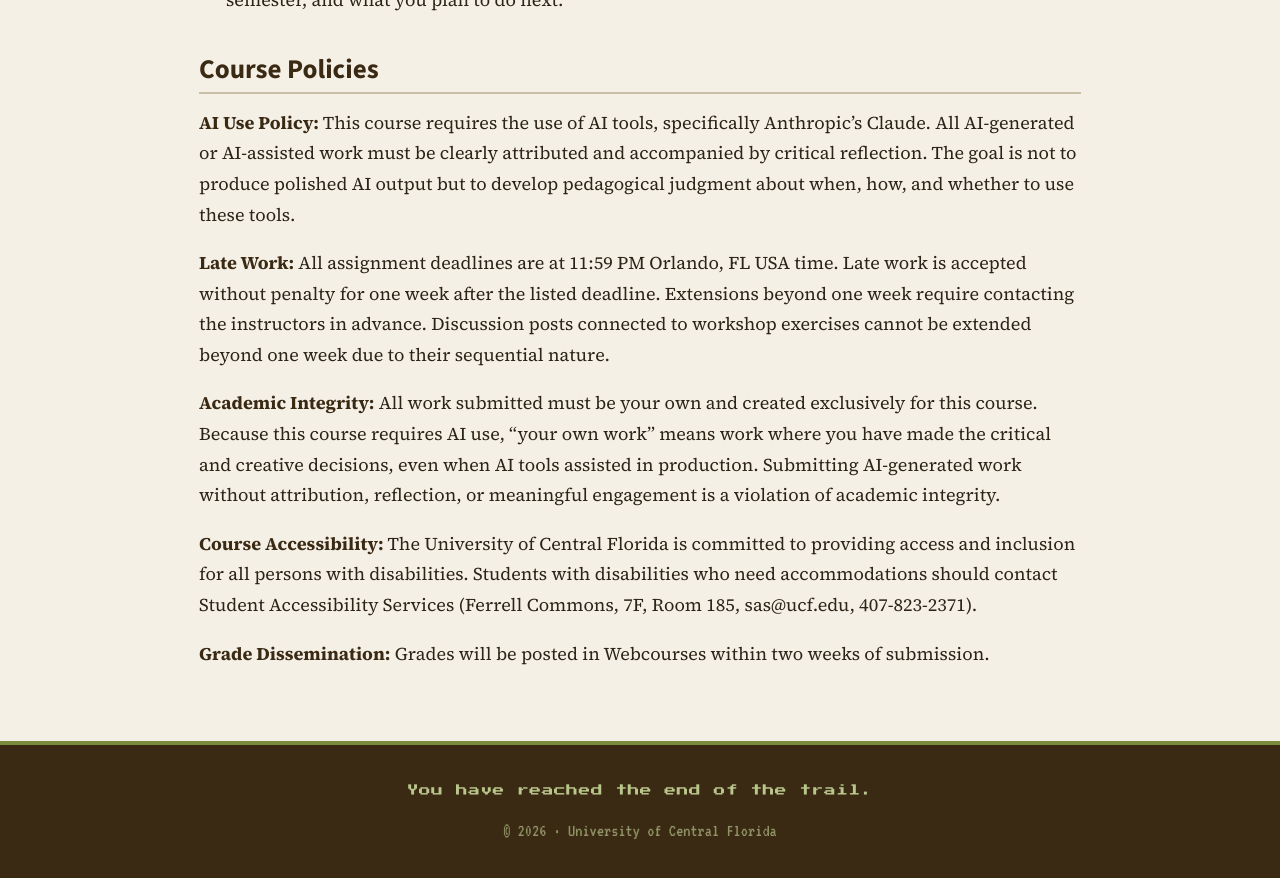
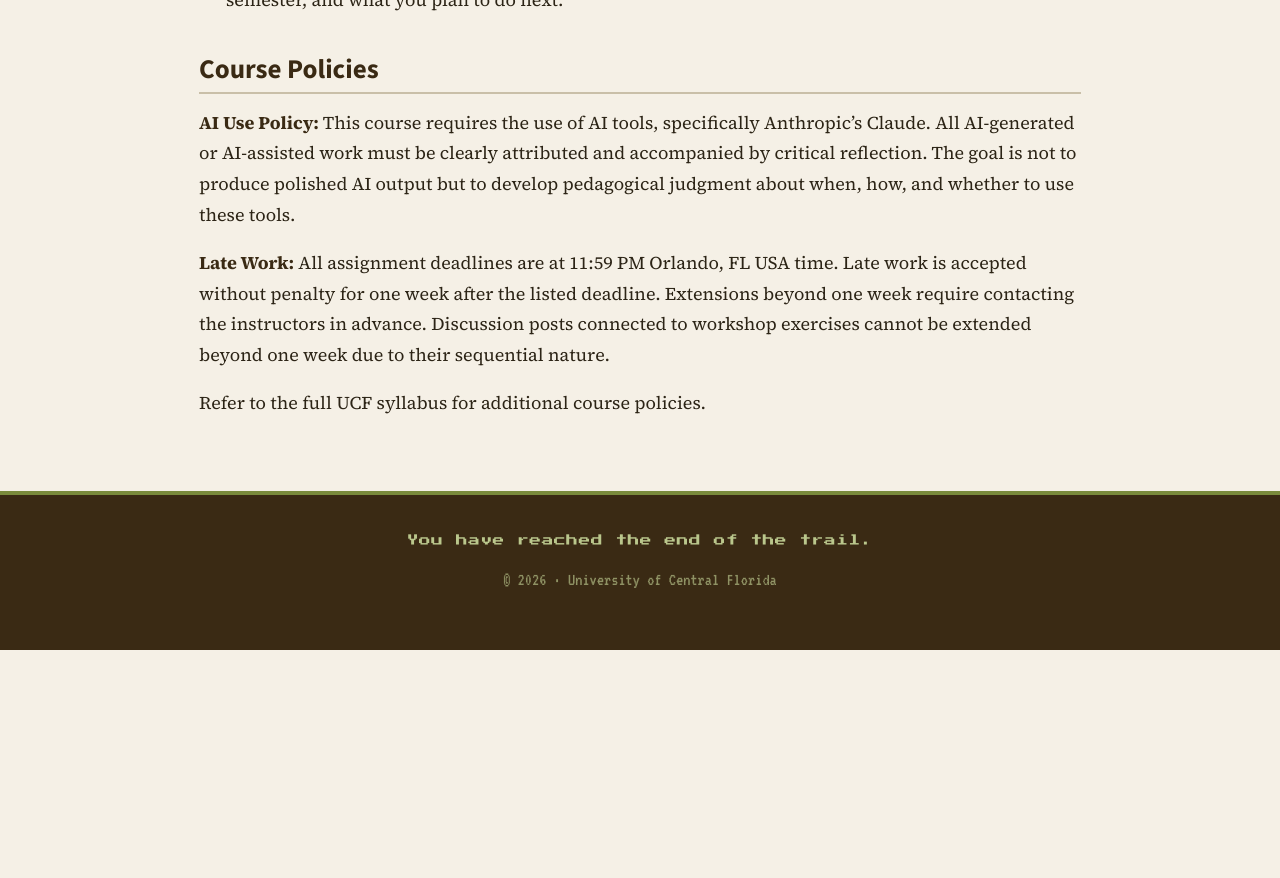
Before and after one commit to AMSUCF/InterdisciplinaryTeaching, a Jekyll site: the page built from index.md, in a window 1280 px wide and 900 px high, scrolled down 10949 px. Shown: the top 878 px of the window. Built offline with Jekyll 4.4.1, drawn with Linux system fonts in a browser that asks for light colours; after the commit the page ends 11599 px from its top, so only the background shows below that.

Commit message:
Remove institutional policies, defer to full UCF syllabus
Drop Academic Integrity, Course Accessibility, and Grade Dissemination
sections — these are covered by the full UCF syllabus reference.

Co-Authored-By: Claude Opus 4.6 (1M context) <noreply@anthropic.com>

```diff
--- a/index.md
+++ b/index.md
@@ -234,8 +234,4 @@ This course uses a fully asynchronous online format and relies upon students to
 
 **Late Work:** All assignment deadlines are at 11:59 PM Orlando, FL USA time. Late work is accepted without penalty for one week after the listed deadline. Extensions beyond one week require contacting the instructors in advance. Discussion posts connected to workshop exercises cannot be extended beyond one week due to their sequential nature.
 
-**Academic Integrity:** All work submitted must be your own and created exclusively for this course. Because this course requires AI use, "your own work" means work where you have made the critical and creative decisions, even when AI tools assisted in production. Submitting AI-generated work without attribution, reflection, or meaningful engagement is a violation of academic integrity.
-
-**Course Accessibility:** The University of Central Florida is committed to providing access and inclusion for all persons with disabilities. Students with disabilities who need accommodations should contact Student Accessibility Services (Ferrell Commons, 7F, Room 185, sas@ucf.edu, 407-823-2371).
-
-**Grade Dissemination:** Grades will be posted in Webcourses within two weeks of submission.
+Refer to the full UCF syllabus for additional course policies.
```
